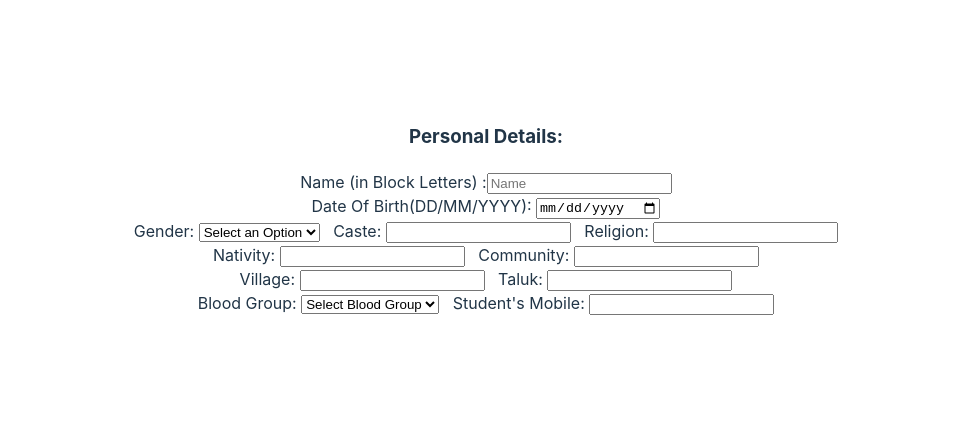
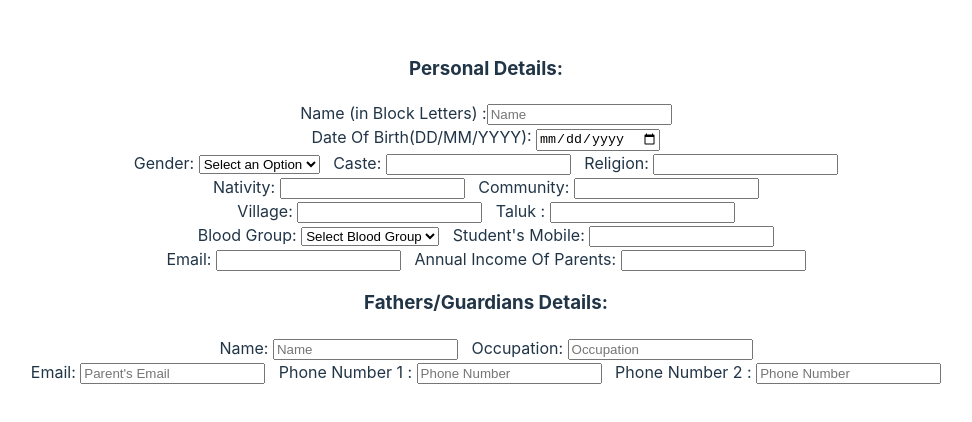
Before and after one commit to hacksh4w/datasheet, a React (Vite) app: page / in a window 1280 px wide. Shown: the part 190-612 px from the top of the page, without its empty margins (154-1126 px from the left). Built offline with nearby package versions, Linux system fonts and the light colour scheme.

Commit message:
Fathers/Guardians Details

```diff
--- a/src/assets/Components/Page.jsx
+++ b/src/assets/Components/Page.jsx
@@ -41,7 +41,7 @@ const Page =()=>{
                     <label htmlFor='Villages'>Village: </label>
                     <input name="Village" id="village" maxLength="30"></input>
                     &nbsp;&nbsp;&nbsp;
-                    <label htmlFor='Taluk'>Taluk: </label>
+                    <label htmlFor='Taluk'>Taluk : </label>
                     <input name="Taluk" id="taluk" maxLength="30"></input>
                 </div>
                 <div className="Blood Group-Phone Number">
@@ -62,6 +62,35 @@ const Page =()=>{
                     <label htmlFor='Phone Number'>Student's Mobile: </label>
                     <input type="number" maxLength="15"></input>
                 </div>
+                <div className="Email-AnnualIncome">
+                    <label htmlFor='Email'>Email: </label>
+                    <input type="email" maxLength="50" name="email"></input>
+                    &nbsp;&nbsp;&nbsp;
+                    <label htmlFor='annualIncome'>Annual Income Of Parents: </label>
+                    <input type="number" name="annualIncome" maxLength="8"></input>
+                </div>
+                </form>
+            </div>
+            <div className="Fathers/Guardian-details">
+                <form className="Fathers/Guardian-details">
+                <h3>Fathers/Guardians Details:</h3>
+                <div className='Name-Occupation'>
+                    <label className='Name'>Name: </label>
+                    <input type="text" className="name" placeholder="Name"maxLength="30"></input>
+                    &nbsp;&nbsp;&nbsp;
+                    <label className='Occupation'>Occupation: </label>
+                    <input type="text" className="occupation" placeholder="Occupation"></input>
+                </div>
+                <div className="email-phone">
+                    <label className='email'>Email: </label>
+                    <input type="email" className="email" placeholder="Parent's Email"></input>
+                    &nbsp;&nbsp;&nbsp;
+                    <label className='Phone' placeholder="Phone">Phone Number 1 : </label>
+                    <input type="number" className="phone" placeholder="Phone Number"></input>
+                    &nbsp;&nbsp;&nbsp;
+                    <label className='Phone' placeholder="Phone">Phone Number 2 : </label>
+                    <input type="number" className="phone" placeholder="Phone Number"></input>
+                </div>
                 </form>
             </div>
         </div>
```
